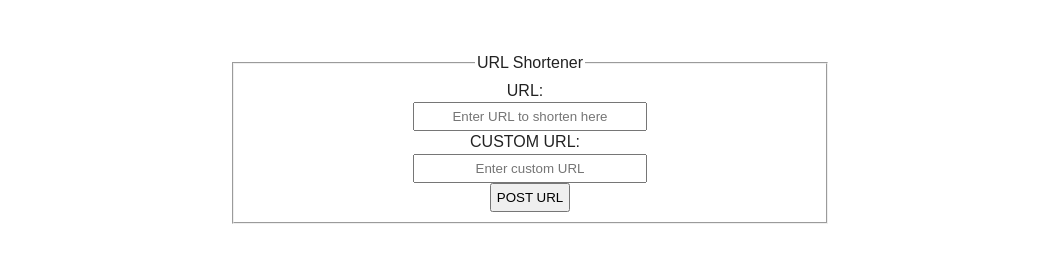
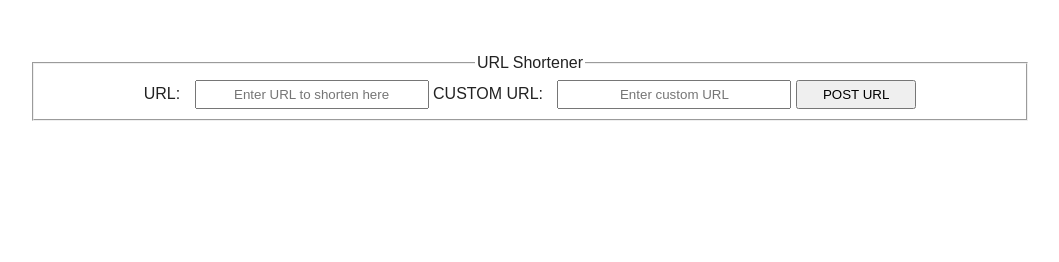
Before and after one commit to Yairderry/url-shortener, a website: page views/index.html in a window 1280 px wide. Shown: the part 52-314 px from the top of the page, without its empty margins (110-1169 px from the left). Drawn offline with Linux system fonts and the light colour scheme; files that its build step writes are made by us from their sources.

```diff
--- a/public/style.css
+++ b/public/style.css
@@ -27,7 +27,7 @@
 form {
   margin: 10px auto;
   padding: 20px;
-  max-width: 600px;
+  max-width: 1000px;
 }
 
 label {
@@ -36,11 +36,18 @@
 
 input {
   padding: 5px;
-  display: block;
-  margin: auto;
 }
 
 input[type="text"] {
   width: 220px;
   text-align: center;
 }
+
+.input {
+  display: inline;
+}
+
+input[type="submit"] {
+  padding: 5px 25px;
+  margin: auto;
+}
--- a/views/index.html
+++ b/views/index.html
@@ -13,6 +13,7 @@
         <form action="/api/shorturl/new" method="POST">
           <fieldset>
             <legend>URL Shortener</legend>
+            <div class="input">
               <label for="url_input">URL:</label>
               <input
                 id="url_input"
@@ -20,6 +21,8 @@
                 name="url"
                 placeholder="Enter URL to shorten here"
               />
+            </div>
+            <div class="input">
               <label for="custom-url-input">CUSTOM URL:</label>
               <input
                 id="custom-url-input"
@@ -27,6 +30,7 @@
                 name="customUrl"
                 placeholder="Enter custom URL"
               />
+            </div>
             <input type="submit" value="POST URL" />
           </fieldset>
         </form>
```
Also changed, not shown: app.test.js (+12 -1 lines). Lines whose indentation alone changed are shown as unchanged.
